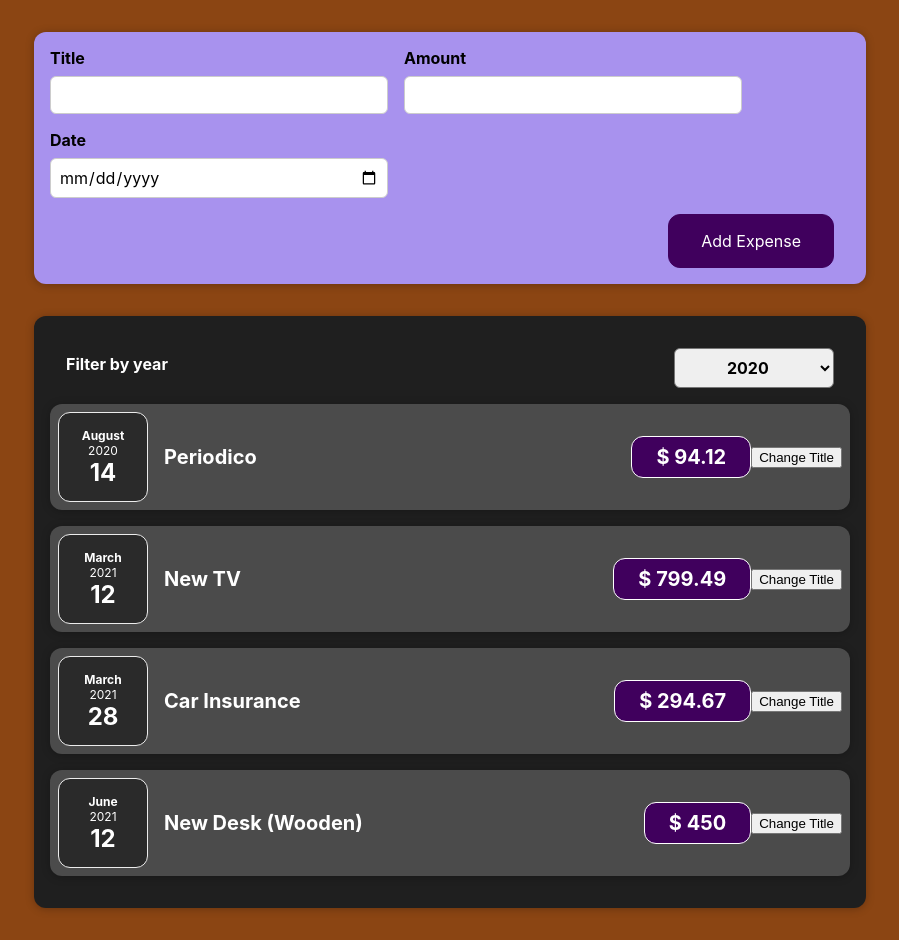
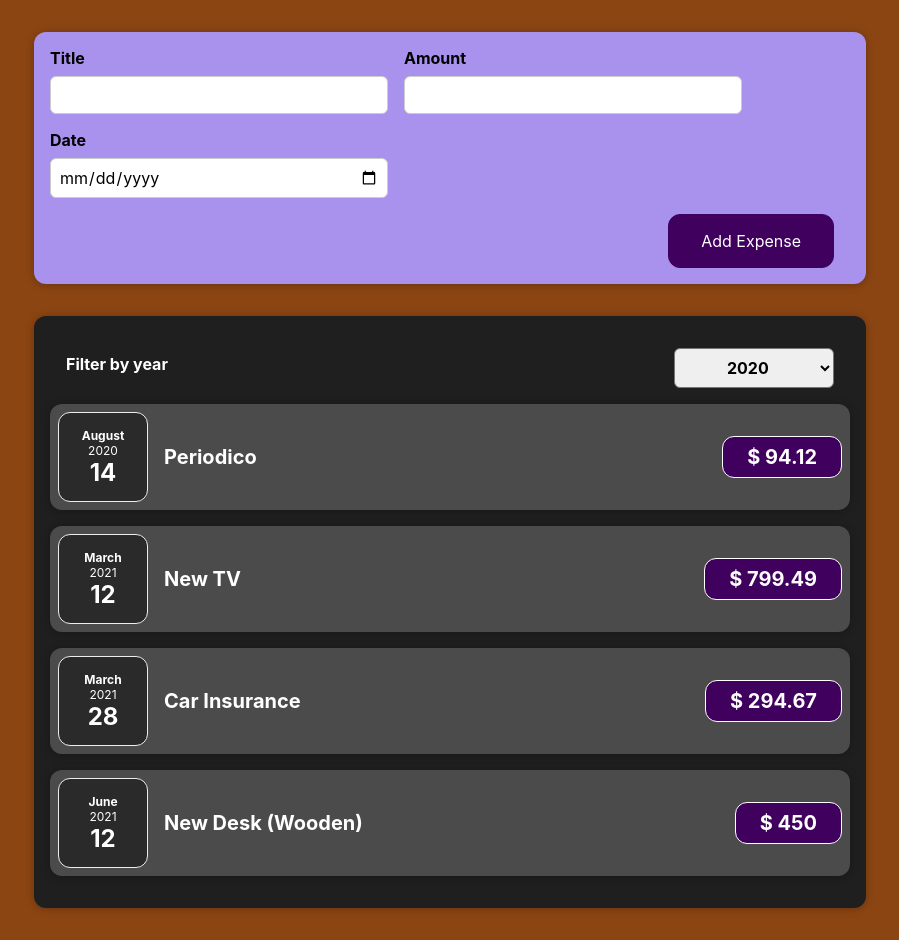
Before and after one commit to yonderp/react-project, a React (Create React App) app: page / in a window 1280 px wide. Shown: the whole page, without its empty margins (190-1089 px from the left). Built offline with nearby package versions, Linux system fonts and the light colour scheme.

Commit message:
componentes con state vs sin state igual los controlados y los no

```diff
--- a/src/components/Expenses/ExpenseItem.js
+++ b/src/components/Expenses/ExpenseItem.js
@@ -1,29 +1,18 @@
-import React, { useState } from 'react';
+import React from 'react';
 
 import ExpenseDate from './ExpenseDate';
 import Card from '../UI/Card';
 import './ExpenseItem.css';
 
 const  ExpenseItem = (props) => {
-  //function
-  console.log("cualquier cosa")
-  const [title, setTitle] = useState(props.title);
-  // useState();
-  // let title = props.title;
-
-  const clickHandler = () => {
-    setTitle("Update!");
-    console.log(title);
-  }
-
+  // useState();  // let title = props.title;
   return (
     <Card className="expense-item">
       <ExpenseDate date={props.date}/>
       <div className="expense-item__description">
-        <h2>{title}</h2>
+        <h2>{props.title}</h2>
         <div className="expense-item__price">$ {props.amount}</div>
       </div>
-      <button onClick={clickHandler}>Change Title</button>
     </Card>
   );
 }
```
